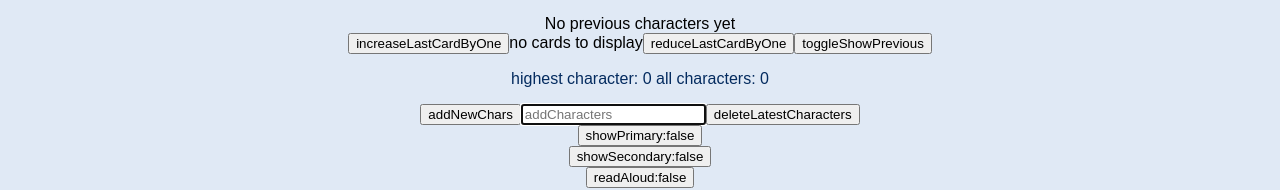
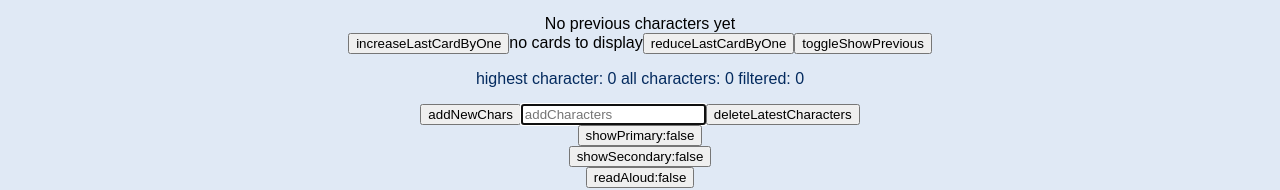
Before and after one commit to Weiqifan1/hanzimining, a React (Create React App) app: page /practice in a window 1280 px wide. Shown: the part 133-323 px from the top of the page. Built offline with nearby package versions, Linux system fonts and the light colour scheme.

Commit message:
2023-03-18_0200_filteringNumberDisplayedOnPractice

```diff
--- a/src/applogic/FlashcardDisplayLogic/FlashCardFiltering.ts
+++ b/src/applogic/FlashcardDisplayLogic/FlashCardFiltering.ts
@@ -1,6 +1,12 @@
 import {FlashCard} from "../../interfaces/flashcard";
 import {isSortingValue} from "../../interfaces/types/sortingValue";
 import {FlashCardDeck} from "../../interfaces/flashcarddeck";
+
+export const getSettings_filtercardsbytag_numbers = (currentState: FlashCardDeck): Set<number> => {
+    const cards: FlashCard[] = filterByTags(currentState.cards, dogetSettings_filtercardsbytag(currentState))
+    const cardnumbers: Set<number> = new Set(cards.map(each => each.cardNumber))
+    return cardnumbers
+}
 
 export const getSettings_filtercardsbytag = (currentState: FlashCardDeck): FlashCard[] => {
     return filterByTags(currentState.cards, dogetSettings_filtercardsbytag(currentState))
--- a/src/pages/Practice.tsx
+++ b/src/pages/Practice.tsx
@@ -13,7 +13,11 @@ import characterSRSlogic from "../interfaces/characterSRSlogic";
 import {calculateNextCharacter} from "../applogic/characterSRSlogic/calculateCharacterSRSorder/characterSRSlogicBoundary";
 import CardComponent from "../components/CardComponent";
 import CardDisplay from "../interfaces/cardDisplay";
-import {filterByTags, getSettings_filtercardsbytag} from "../applogic/FlashcardDisplayLogic/FlashCardFiltering";
+import {
+    filterByTags,
+    getSettings_filtercardsbytag,
+    getSettings_filtercardsbytag_numbers
+} from "../applogic/FlashcardDisplayLogic/FlashCardFiltering";
 
 const Practice: React.FunctionComponent<IPage> = props => {
 
@@ -40,12 +44,13 @@ const Practice: React.FunctionComponent<IPage> = props => {
         (state: State) => state.cardDisplay
     )
     var cardDisplayLocalState: CardDisplay = showCardDisplay
+    const localTagsFilterNumbers: Set<number> = getSettings_filtercardsbytag_numbers(characterSRSstate)
 
     const todoPageContent = (): ReactElement => {
         let contentOrNotEnough;
         //update cards to select from, by taking filtering into account
         //const localTagsFilter: Record<string, string> =
-        const filteredCards: FlashCard[] = getSettings_filtercardsbytag(characterSRSstate)
+        const filteredCards: FlashCard[] = characterSRSstate.cards.filter(each => localTagsFilterNumbers.has(each.cardNumber))
         //const updatedSrs: FlashCardDeck = {...characterSRSstate}
         const updatedSrs: FlashCardDeck = {...characterSRSstate, cards: filteredCards}
 
@@ -100,7 +105,7 @@ const Practice: React.FunctionComponent<IPage> = props => {
         const allCharacters: number = characterSRSstate.cards.filter(eachContent => {
             return eachContent.repetitionValue > 0
         }).length
-        return <p>highest character: {finalCharValue} all characters: {allCharacters}</p>
+        return <p>highest character: {finalCharValue} all characters: {allCharacters} filtered: {localTagsFilterNumbers.size}</p>
     }
 
     //used to either add new character or delete old ones (remove it from the deck)
```
